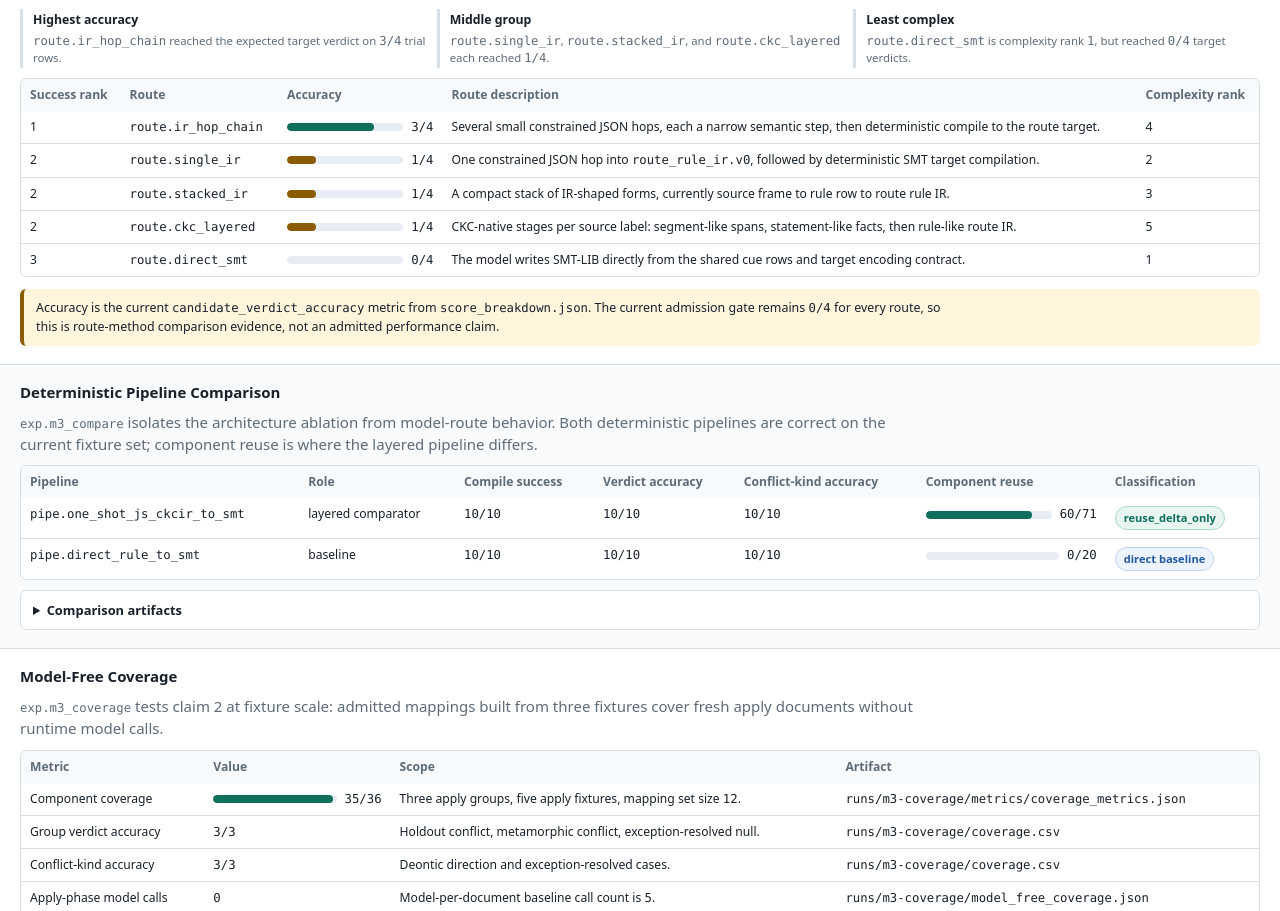
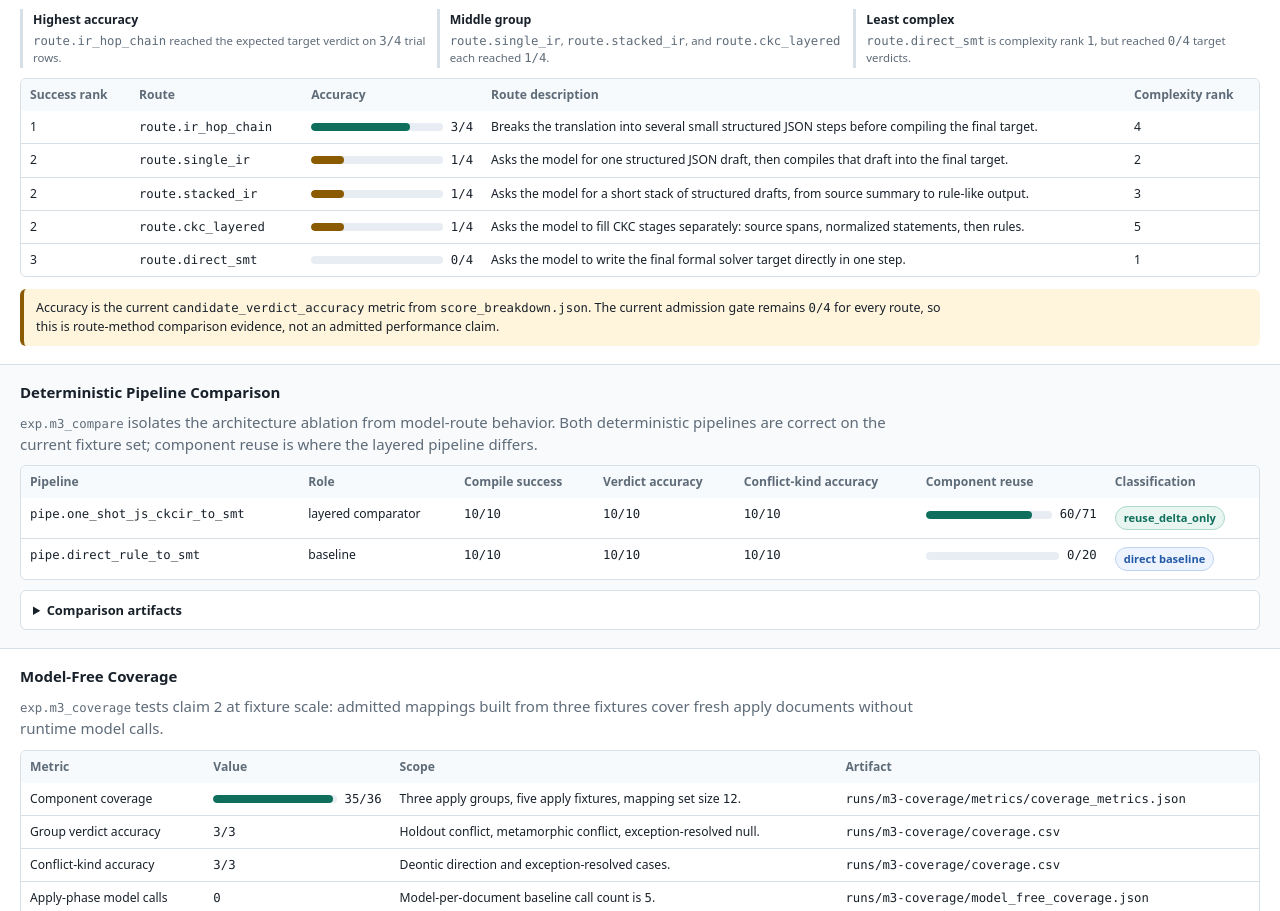
Before and after one commit to eturkes/ckc-ui, a website: page index.html in a window 1280 px wide. Shown: the part 871-1782 px from the top of the page. Drawn offline with Linux system fonts and the light colour scheme.

Commit message:
Use plain route descriptions

```diff
--- a/index.html
+++ b/index.html
@@ -254,35 +254,35 @@
                 <td class="num">1</td>
                 <td><code>route.ir_hop_chain</code></td>
                 <td><span class="ratio"><span class="track"><span class="fill green" style="width:75%"></span></span><code>3/4</code></span></td>
-                <td>Several small constrained JSON hops, each a narrow semantic step, then deterministic compile to the route target.</td>
+                <td>Breaks the translation into several small structured JSON steps before compiling the final target.</td>
                 <td class="num">4</td>
               </tr>
               <tr>
                 <td class="num">2</td>
                 <td><code>route.single_ir</code></td>
                 <td><span class="ratio"><span class="track"><span class="fill amber" style="width:25%"></span></span><code>1/4</code></span></td>
-                <td>One constrained JSON hop into <code>route_rule_ir.v0</code>, followed by deterministic SMT target compilation.</td>
+                <td>Asks the model for one structured JSON draft, then compiles that draft into the final target.</td>
                 <td class="num">2</td>
               </tr>
               <tr>
                 <td class="num">2</td>
                 <td><code>route.stacked_ir</code></td>
                 <td><span class="ratio"><span class="track"><span class="fill amber" style="width:25%"></span></span><code>1/4</code></span></td>
-                <td>A compact stack of IR-shaped forms, currently source frame to rule row to route rule IR.</td>
+                <td>Asks the model for a short stack of structured drafts, from source summary to rule-like output.</td>
                 <td class="num">3</td>
               </tr>
               <tr>
                 <td class="num">2</td>
                 <td><code>route.ckc_layered</code></td>
                 <td><span class="ratio"><span class="track"><span class="fill amber" style="width:25%"></span></span><code>1/4</code></span></td>
-                <td>CKC-native stages per source label: segment-like spans, statement-like facts, then rule-like route IR.</td>
+                <td>Asks the model to fill CKC stages separately: source spans, normalized statements, then rules.</td>
                 <td class="num">5</td>
               </tr>
               <tr>
                 <td class="num">3</td>
                 <td><code>route.direct_smt</code></td>
                 <td><span class="ratio"><span class="track"><span class="fill red" style="width:0%"></span></span><code>0/4</code></span></td>
-                <td>The model writes SMT-LIB directly from the shared cue rows and target encoding contract.</td>
+                <td>Asks the model to write the final formal solver target directly in one step.</td>
                 <td class="num">1</td>
               </tr>
             </tbody>
```
Also changed, not shown: .agent/memory.md.
